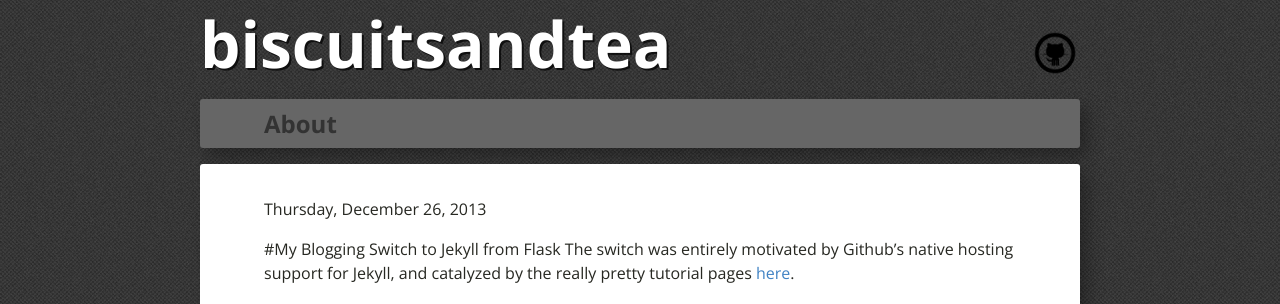
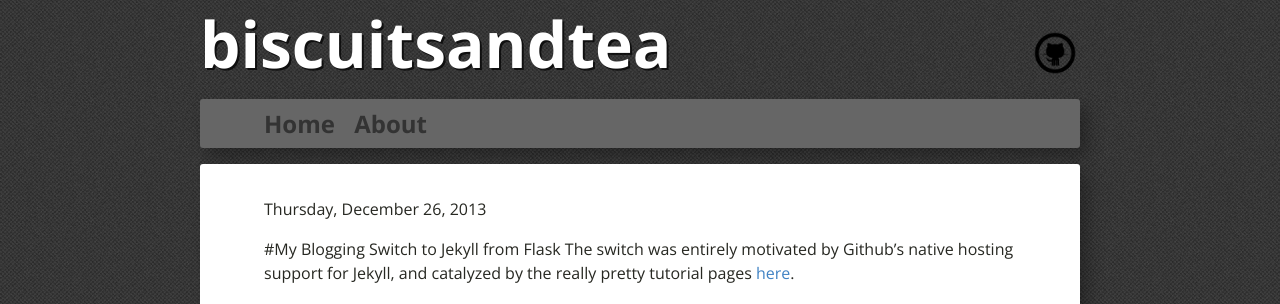
Before and after one commit to uniphil/jameh.github.io, a Jekyll site: the page built from index.html, in a window 1280 px wide. Shown: the top 304 px of the page. Built offline with Jekyll 4.4.1, drawn with Linux system fonts in a browser that asks for light colours; Markdown is read by kramdown in place of the engine named in the settings.

Commit message:
Add Home nav-button link

```diff
--- a/_includes/head.html
+++ b/_includes/head.html
@@ -21,5 +21,6 @@
             </a>
         </h1>
         <h2 id="nav-bar">
-            <a href="{{site.baseurl}}about">About</a>
+            <a class="nav-button" href="{{site.baseurl}}">Home</a>
+            <a class="nav-button" href="{{site.baseurl}}about">About</a>
         </h2>
--- a/static/css/main.css
+++ b/static/css/main.css
@@ -94,3 +94,8 @@ p > code {
     color: #333; }
     #nav-bar > a :hover {
       color: #555; }
+
+.nav-button {
+  padding-right: 13px; }
+  .nav-button :hover {
+    color: #4183c4; }
```
Also changed, not shown: static/scss/main.scss (+7 -0 lines).
